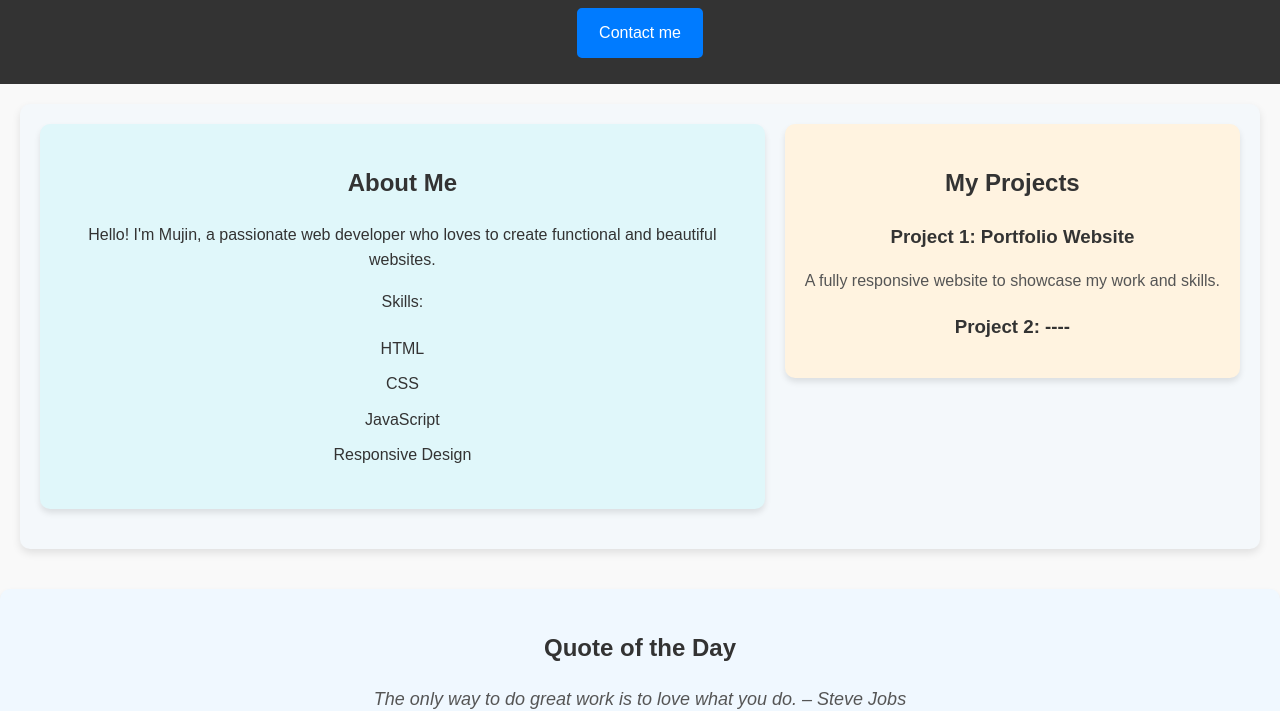
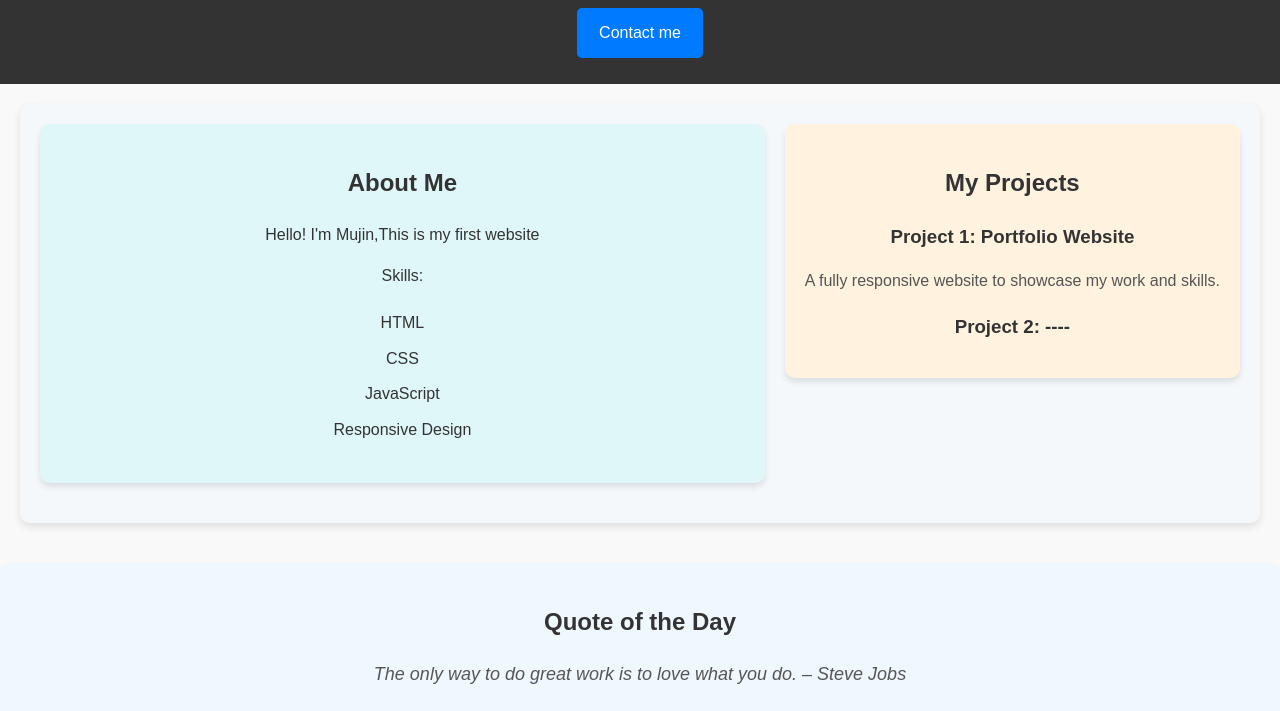
Before and after one commit to minjuhehe/mujin, a plain HTML site: page index.html in a window 1280 px wide. Shown: the part 96-807 px from the top of the page. Drawn offline with Linux system fonts and the light colour scheme.

Commit message:
Update index.html

```diff
--- a/index.html
+++ b/index.html
@@ -19,7 +19,7 @@
     <div id="about-contact-container">
       <section id="about">
         <h2>About Me</h2>
-        <p>Hello! I'm Mujin, a passionate web developer who loves to create functional and beautiful websites.</p>
+        <p>Hello! I'm Mujin,This is my first website</p>
         <p>Skills:</p>
         <ul>
           <li>HTML</li>
```
